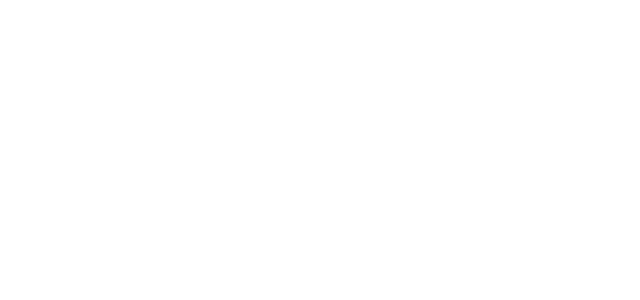
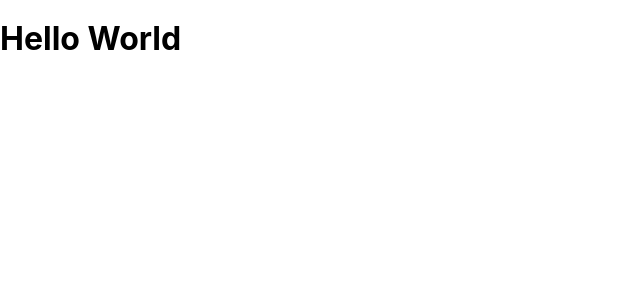
Before and after one commit to smaje99/Contactos-Flask-React, a React (Create React App) app in the folder frontend/: page /about in a window 1280 px wide. Shown: the top 300 px of the page, without its empty margins (0-640 px from the left). Built offline with nearby package versions, Linux system fonts and the light colour scheme.

Commit message:
Rutas y componentes
* Componente About
* Componente Navbar
* Componente Users

```diff
--- a/frontend/src/App.js
+++ b/frontend/src/App.js
@@ -1,9 +1,26 @@
+import React from 'react';
+import {
+  BrowserRouter as Router,
+  Switch,
+  Route
+} from 'react-router-dom'
+
+import { About } from './components/About'
+import { Users } from './components/Users'
+
 import './App.css';
 
 function App() {
   return (
-    <div className="App">
-    </div>
+    <Router>
+
+      <div>
+        <Switch>
+          <Route path="/about" component={ About } />
+          <Route path="/" component= { Users } />
+        </Switch>
+      </div>
+    </Router>
   );
 }
 
--- /dev/null
+++ b/frontend/src/components/About.js
@@ -0,0 +1,5 @@
+import React from 'react';
+
+export const About = () => (
+    <h1>Hello World</h1>
+)
--- /dev/null
+++ b/frontend/src/components/Navbar.js
@@ -0,0 +1,5 @@
+import React from 'react';
+
+export const Navbar = () => (
+    <h1>Navbar</h1>
+)
--- /dev/null
+++ b/frontend/src/components/Users.js
@@ -0,0 +1,5 @@
+import React from 'react'
+
+export const Users = () => (
+    <h1>Users</h1>
+)
```
